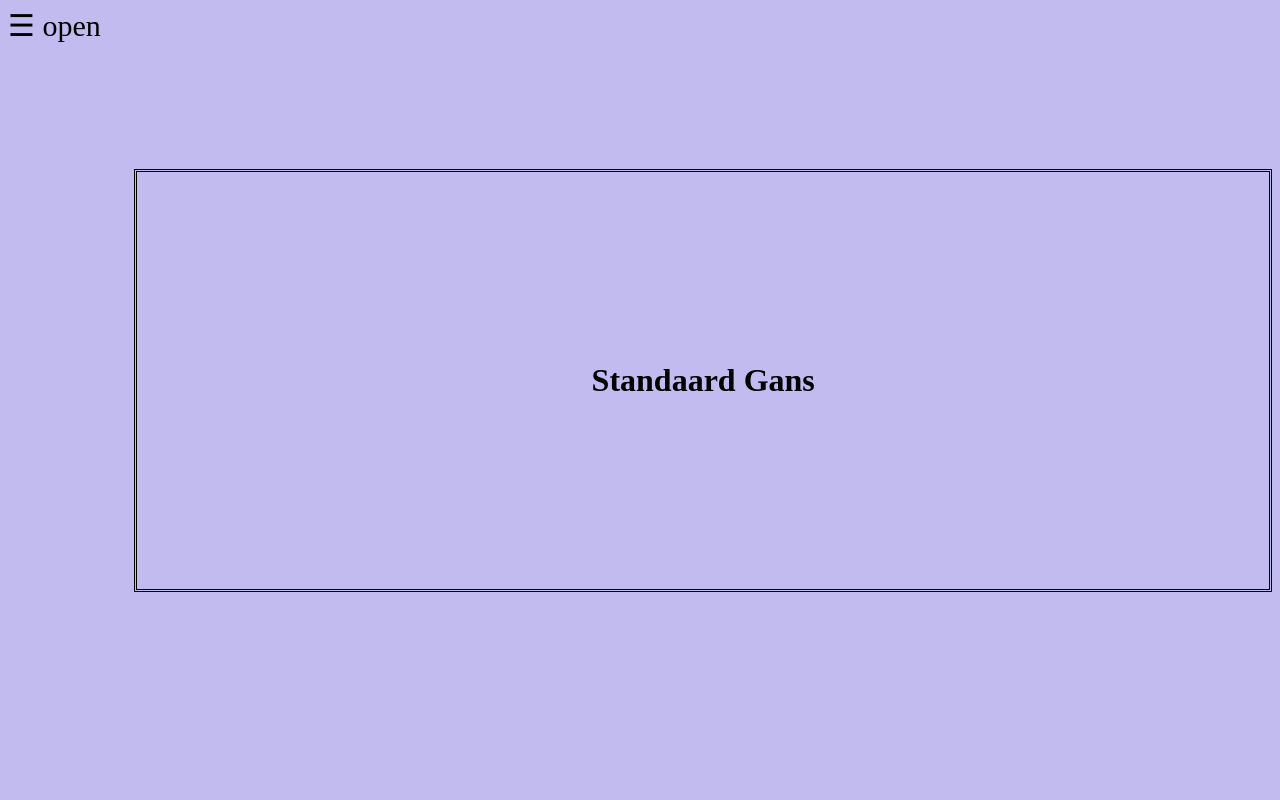
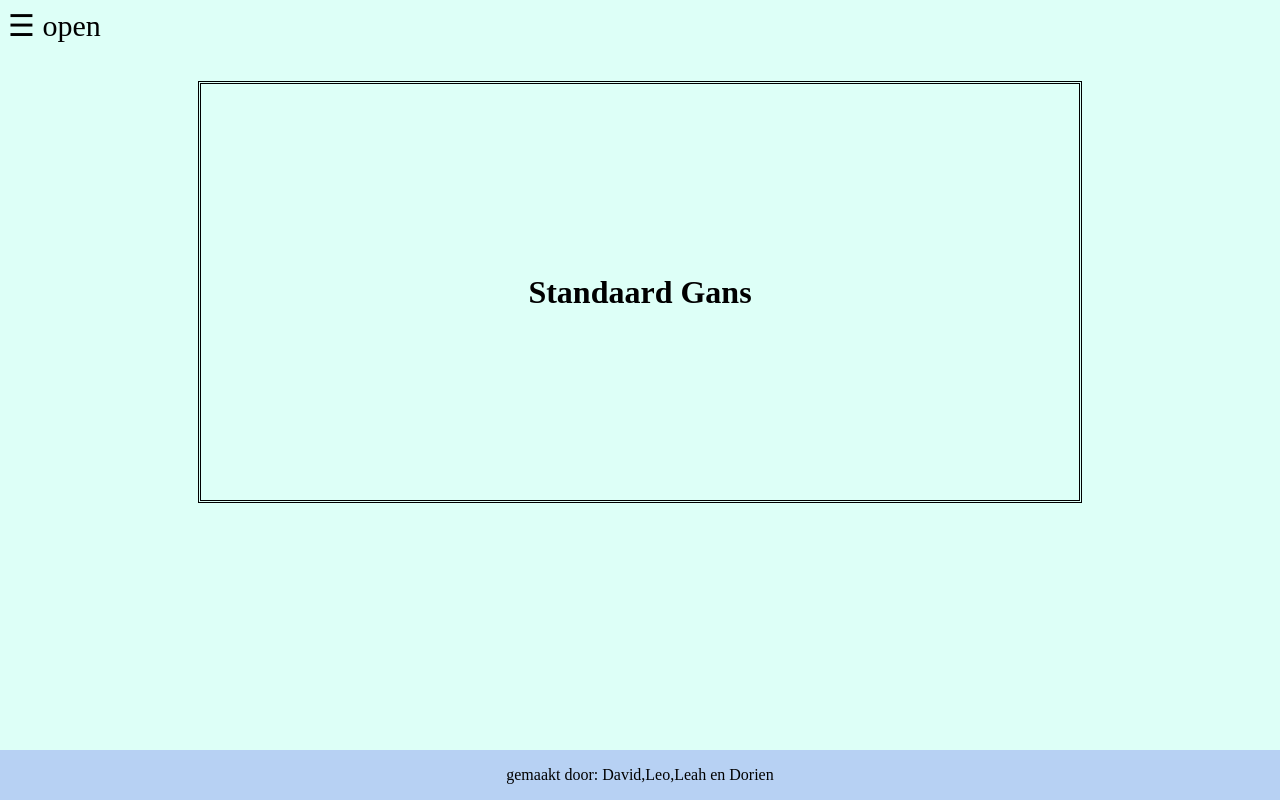
Before and after one commit to Dorien2005/projectzero, a plain HTML site: page home.html in a window 1280 px wide. Drawn offline with Linux system fonts and the light colour scheme.

Commit message:
update home.html
ik heb een footer geadd, de background veranderd, de padding veranderd,

```diff
--- a/home.html
+++ b/home.html
@@ -6,12 +6,31 @@
     <style>
       @media only screen and (max-width: 600px){
         body {
+          background-color: #BCF9C9;
+        }
+        h1 {
+          margin-left: 15%;
+          margin-right: 15%;
+          margin-top: 30%;
+          border: double black;
+          text-align: center;
+          padding-top: 15%;
+          padding-bottom: 15%;
+        }
+      }
+
+      @media only screen and (min-width: 600px){
+        body {
           background-color: #DDFFF7;
         }
-      }
-      @media only screen and (min-width: 600px){
-        body {
-          background-color: #C2BBF0;
+        h1 {
+          margin-left: 15%;
+          margin-right: 15%;
+          margin-top: 3%;
+          border: double black;
+          text-align: center;
+          padding-top: 15%;
+          padding-bottom: 15%;
         }
       }
       .sidenav {
@@ -52,15 +71,14 @@
         .sidenav {padding-top: 15px;}
         .sidenav a {font-size: 18px;}
       }
-      h1 {
-        margin-left: 10%;
-        margin-top: 10%;
-        border: double black;
-        text-align: center;
-        padding-top: 15%;
-        padding-bottom: 15%;
-        padding-left: 5%;
-        padding-right: 5%;
+      footer {
+         position: fixed;
+         left: 0;
+         bottom: 0;
+         width: 100%;
+         background-color: #B7D1F3;
+         color: black;
+         text-align: center;
       }
     </style>
   </head>
@@ -68,13 +86,17 @@
       <div id="mySidenav" class="sidenav">
         <a href="javascript:void(0)" class="closebtn" onclick="closeNav()">&times;</a>
         <a href="#">Home</a>
-        <a href="#">Waar sta ik?</a>
+        <a href="#">Profile</a>
         <a href="#">Over ons</a>
         <a href="#">Contact</a>
       </div>
       <span style="font-size:30px;cursor:pointer" onclick="openNav()">&#9776; open</span>
 
       <h1> Standaard Gans</h1>
+
+      <footer>
+        <p>gemaakt door: David,Leo,Leah en Dorien</p>
+      </footer>
     <script>
       function openNav() {
         document.getElementById("mySidenav").style.width = "250px";
```
